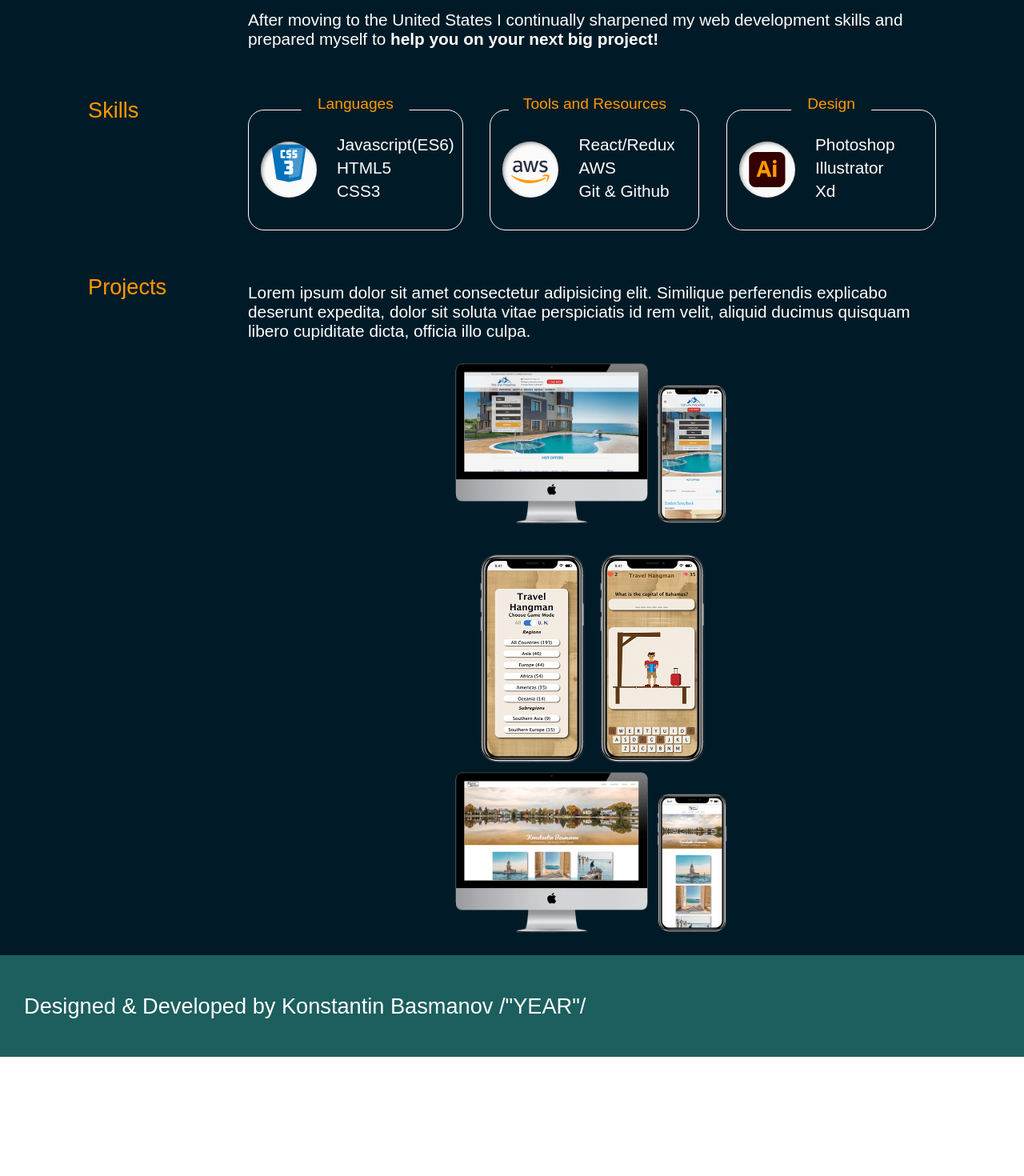
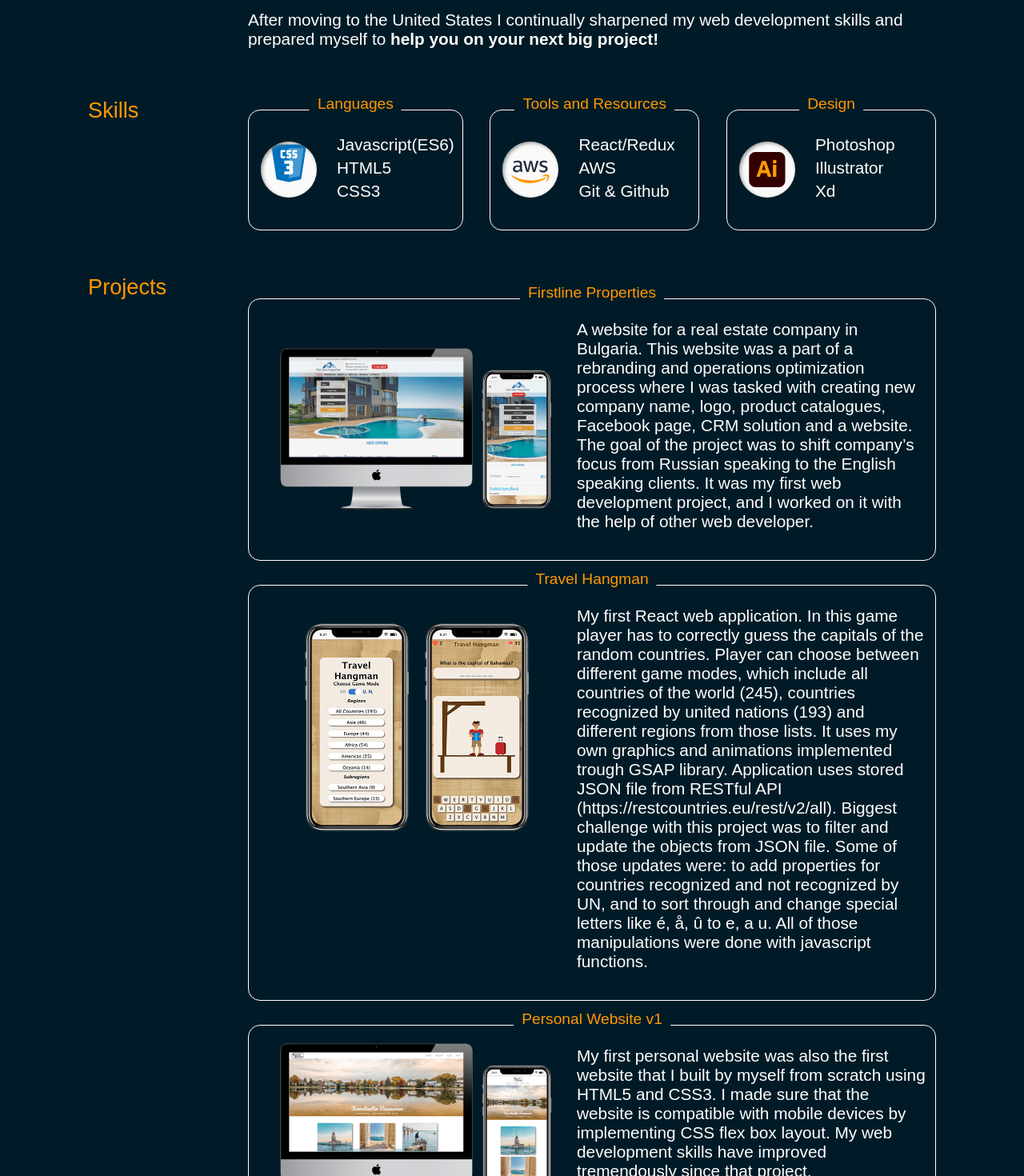
Before and after one commit to whoiskonstantin/personal-website-v2, a React (Create React App) app: page / in a window 1280 px wide. Shown: the part 920-2390 px from the top of the page at 80% size. Before the commit the page ends 2241 px from the top, so only its background shows below. Built offline with nearby package versions, Linux system fonts and the light colour scheme; a web font is replaced by a local one.

Commit message:
project wrappers complete

```diff
--- a/src/GlobalStyle.css
+++ b/src/GlobalStyle.css
@@ -11,6 +11,8 @@
   --d-main-bg-color: #001b27;
   --d-switch-shade-color: #b36b00;
   --d-subtitle-color: #ff9900;
+  /* border */
+  --radius: 15px;
 }
 body {
   margin: 0;
@@ -102,7 +104,7 @@ footer {
 
 .sub-section {
   border: 1px solid var(--subtitle-color);
-  border-radius: 20px;
+  border-radius: var(--radius);
   padding: 15px 10px;
   position: relative;
   margin: 30px 0;
@@ -116,30 +118,29 @@ footer {
   font-weight: 500;
   font-size: 1.2rem;
   color: var(--subtitle-color);
-}
-h3.sub-tl-lang {
-  top: -19px;
-  left: 50%;
-  transform: translateX(-50%);
-
-  text-align: center;
-  padding: 0 20px;
-}
-h3.sub-tl-tls-res {
-  top: -19px;
-  left: 50%;
-  transform: translateX(-50%);
-  min-width: 180px;
-  text-align: center;
-  padding: 0 17px;
-}
-h3.sub-tl-des {
   top: -19px;
   left: 50%;
   transform: translateX(-50%);
   text-align: center;
-  padding: 0 20px;
+  padding: 0 10px;
 }
+/* h3.sub-tl-lang {
+  top: -19px;
+  left: 50%;
+  transform: translateX(-50%);
+  text-align: center;
+  padding: 0 10px;
+} */
+h3.tools-res-title {
+  width: 180px;
+}
+/* h3.sub-tl-des {
+  top: -19px;
+  left: 50%;
+  transform: translateX(-50%);
+  text-align: center;
+  padding: 0 10px;
+} */
 
 .container {
   margin: 0 auto;
@@ -158,6 +159,7 @@ h3.sub-tl-des {
   margin: 5px;
 }
 
+/* SKILLS ANIMATION */
 .bubbling-icons {
   box-shadow: inset 2px 2px 5px -1px grey;
   border-radius: 60px;
@@ -183,10 +185,27 @@ h3.sub-tl-des {
   animation-delay: 2s;
   background-image: url('./resources/skills/adobe-icons.svg');
 }
+
+/* Projects */
+/* .projects-sub-section {
+  border: 1px solid var(--subtitle-color);
+  border-radius: var(--radius);
+  padding: 15px 10px;
+  position: relative;
+  margin: 30px 0;
+} */
+h3.firstline-title {
+  top: -19px;
+  left: 50%;
+  transform: translateX(-50%);
+  text-align: center;
+  padding: 0 10px;
+}
 .project-images {
-  width: 100%;
+  /* width: 100%; */
+  max-height: 300px;
   margin: 0 auto;
-  max-width: 600px;
+  min-width: 300px;
   display: flex;
   justify-content: center;
   /* align-content: center; */
@@ -194,6 +213,7 @@ h3.sub-tl-des {
 }
 .desktop {
   width: 250px;
+  align-self: center;
 }
 .mobile {
   margin-top: 25px;
@@ -263,7 +283,7 @@ h3.sub-tl-des {
   li {
     font-size: 1.3rem;
   }
-  .sub-section {
+  .skills-section {
     margin: 15px 5px;
   }
 }
@@ -280,7 +300,7 @@ h3.sub-tl-des {
     margin-top: 0.7rem;
   }
 
-  .sub-section {
+  .skills-section {
     max-width: 500px;
     margin: 15px 0;
   }
@@ -298,12 +318,19 @@ h3.sub-tl-des {
   .intro {
     max-width: 700px;
   }
+  .project-images {
+    min-width: 400px;
+  }
+  .projects-sub-section {
+    display: flex;
+    align-content: center;
+  }
 }
 @media (min-width: 1182px) {
   .flex {
     display: flex;
     justify-content: space-around;
-    align-content: flex-start;
+    align-items: flex-start;
   }
 }
 
--- a/src/components/App.js
+++ b/src/components/App.js
@@ -92,12 +92,10 @@ function App() {
 
         <div className='section-content flex-wide'>
           <div
-            className='sub-section space-around'
+            className='sub-section skills-section space-around'
             id={darkMode ? 'darkBorder' : ''}
           >
-            <h3 className='sub-tl-lang' id={darkMode ? 'darkTitle' : ''}>
-              Languages
-            </h3>
+            <h3 id={darkMode ? 'darkTitle' : ''}>Languages</h3>
             <div className='bubbling-container column'>
               <div className='bubbling-icons languages'></div>
             </div>
@@ -108,10 +106,10 @@ function App() {
             </ul>
           </div>
           <div
-            className='sub-section space-around'
+            className='sub-section skills-section space-around'
             id={darkMode ? 'darkBorder' : ''}
           >
-            <h3 className='sub-tl-tls-res' id={darkMode ? 'darkTitle' : ''}>
+            <h3 className='tools-res-title' id={darkMode ? 'darkTitle' : ''}>
               Tools and Resources
             </h3>
             <div className='bubbling-container column'>
@@ -124,12 +122,10 @@ function App() {
             </ul>
           </div>
           <div
-            className='sub-section space-around'
+            className='sub-section skills-section space-around'
             id={darkMode ? 'darkBorder' : ''}
           >
-            <h3 className='sub-tl-des' id={darkMode ? 'darkTitle' : ''}>
-              Design
-            </h3>
+            <h3 id={darkMode ? 'darkTitle' : ''}>Design</h3>
             <div className='bubbling-container column'>
               <div className='bubbling-icons adobe'></div>
             </div>
@@ -146,13 +142,11 @@ function App() {
           Projects
         </h2>
         <div className='section-content'>
-          <p>
-            Lorem ipsum dolor sit amet consectetur adipisicing elit. Similique
-            perferendis explicabo deserunt expedita, dolor sit soluta vitae
-            perspiciatis id rem velit, aliquid ducimus quisquam libero
-            cupiditate dicta, officia illo culpa.
-          </p>
-          <div className='projects-sub-section'>
+          <div
+            className='sub-section projects-sub-section'
+            id={darkMode ? 'darkBorder' : ''}
+          >
+            <h3 id={darkMode ? 'darkTitle' : ''}>Firstline Properties</h3>
             <div className='project-images'>
               <img
                 className='desktop'
@@ -165,7 +159,24 @@ function App() {
                 alt='Personal Website v1'
               />
             </div>
+            <div>
+              <p>
+                A website for a real estate company in Bulgaria. This website
+                was a part of a rebranding and operations optimization process
+                where I was tasked with creating new company name, logo, product
+                catalogues, Facebook page, CRM solution and a website. The goal
+                of the project was to shift company’s focus from Russian
+                speaking to the English speaking clients. It was my first web
+                development project, and I worked on it with the help of other
+                web developer.
+              </p>
             </div>
+          </div>
+          <div
+            className='sub-section projects-sub-section'
+            id={darkMode ? 'darkBorder' : ''}
+          >
+            <h3 id={darkMode ? 'darkTitle' : ''}>Travel Hangman</h3>
             <div className='project-images'>
               <img
                 className='mobile mobile-large'
@@ -178,13 +189,50 @@ function App() {
                 alt='Personal Website v1'
               />
             </div>
+            <div>
+              <p>
+                My first React web application. In this game player has to
+                correctly guess the capitals of the random countries. Player can
+                choose between different game modes, which include all countries
+                of the world (245), countries recognized by united nations (193)
+                and different regions from those lists. It uses my own graphics
+                and animations implemented trough GSAP library. Application uses
+                stored JSON file from RESTful API
+                (https://restcountries.eu/rest/v2/all). Biggest challenge with
+                this project was to filter and update the objects from JSON
+                file. Some of those updates were: to add properties for
+                countries recognized and not recognized by UN, and to sort
+                through and change special letters like é, å, û to e, a u. All
+                of those manipulations were done with javascript functions.
+              </p>
+            </div>
+          </div>
+          <div
+            className='sub-section projects-sub-section'
+            id={darkMode ? 'darkBorder' : ''}
+          >
+            <h3 id={darkMode ? 'darkTitle' : ''}>Personal Website v1</h3>
             <div className='project-images'>
               <img
                 className='desktop'
                 src={PWdesktop}
                 alt='Personal Website v1'
               />
-            <img className='mobile' src={PWmobile} alt='Personal Website v1' />
+              <img
+                className='mobile'
+                src={PWmobile}
+                alt='Personal Website v1'
+              />
+            </div>
+            <div>
+              <p>
+                My first personal website was also the first website that I
+                built by myself from scratch using HTML5 and CSS3. I made sure
+                that the website is compatible with mobile devices by
+                implementing CSS flex box layout. My web development skills have
+                improved tremendously since that project.
+              </p>
+            </div>
           </div>
         </div>
       </section>
```
Lines whose indentation alone changed are shown as unchanged.
